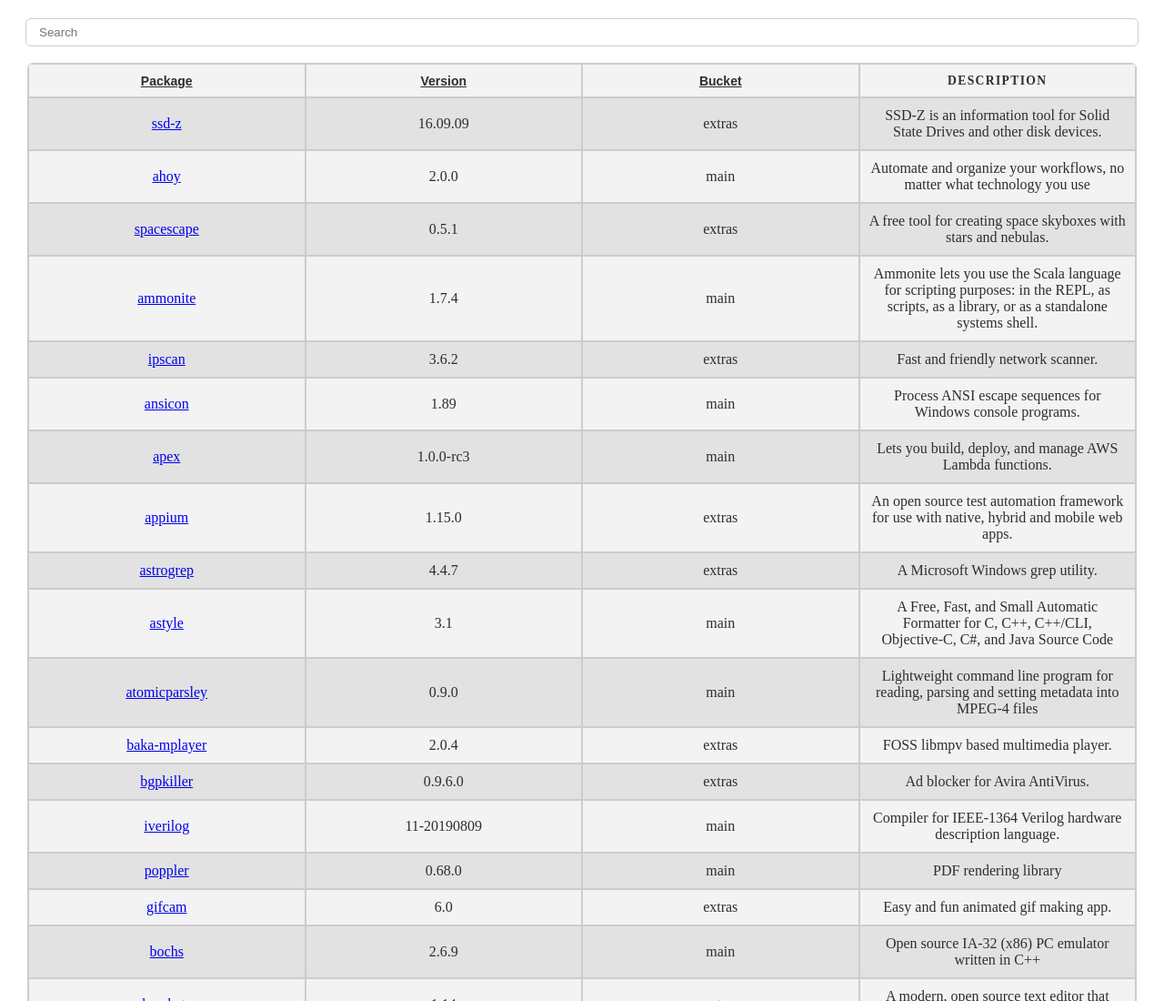
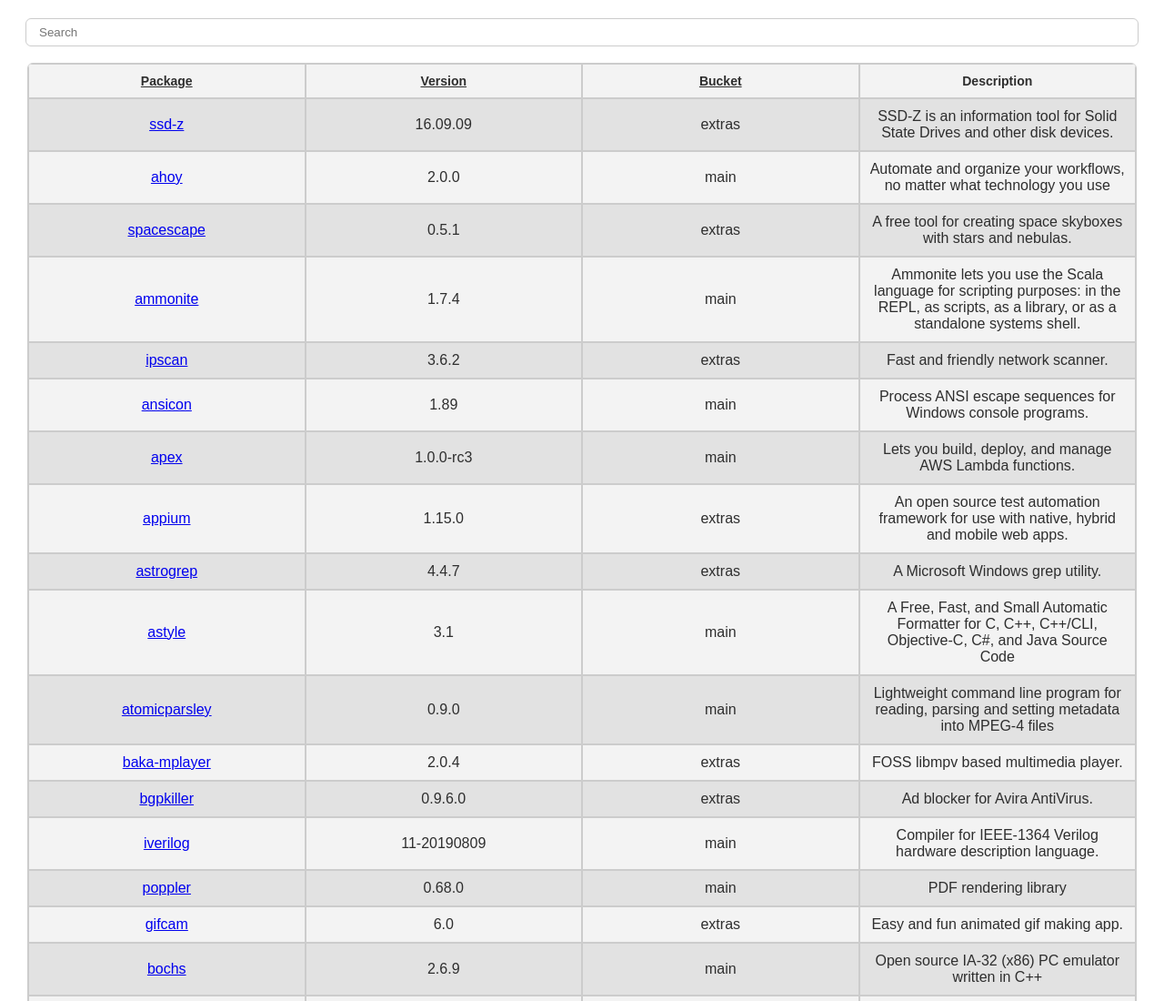
Before and after one commit to TSedlar/scoop-frontend, a plain HTML site: page index.html in a window 1280 px wide. Shown: the top 1100 px of the page at 91% size. Drawn offline with Linux system fonts and the light colour scheme.

Commit message:
Improve table CSS [skip ci]

```diff
--- a/static/styles/scoop.css
+++ b/static/styles/scoop.css
@@ -1,5 +1,6 @@
 body {
   margin: 0;
+  font-family: Arial, Helvetica, sans-serif;
 }
 
 #packages {
@@ -51,11 +52,10 @@ button, input {
 
 table {
   color: #2e2e2e;
-  border: 1px solid #ccc;
-  border-collapse: collapse;
   margin: 0;
   padding: 0;
   width: 100%;
+  border-spacing: 0;
   table-layout: fixed;
 }
 
@@ -93,12 +93,6 @@ table th,
 table td {
   padding: .625em;
   text-align: center;
-}
-
-table th {
-  font-size: .85em;
-  letter-spacing: .1em;
-  text-transform: uppercase;
 }
 
 @media screen and (max-width: 600px) {
```
